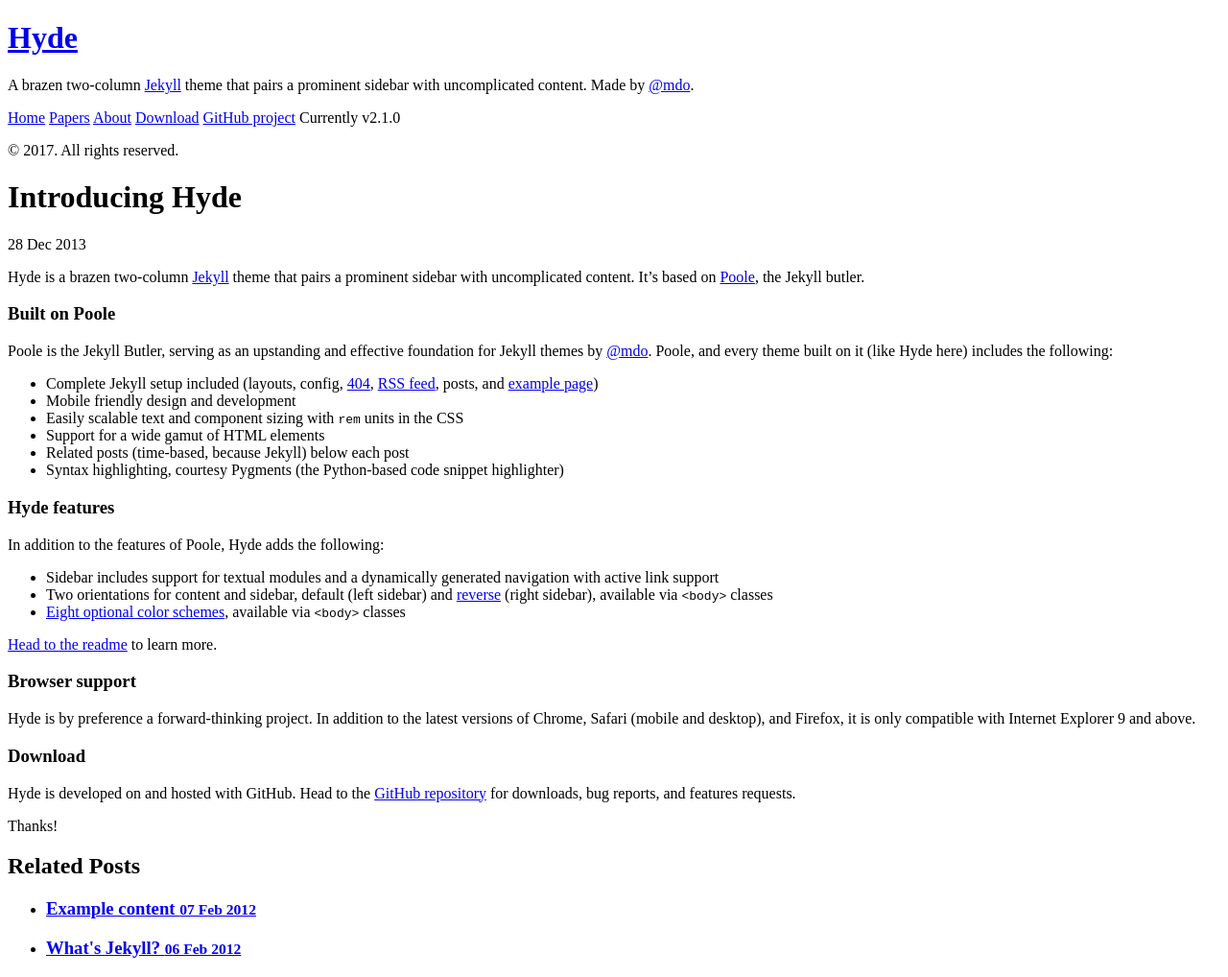
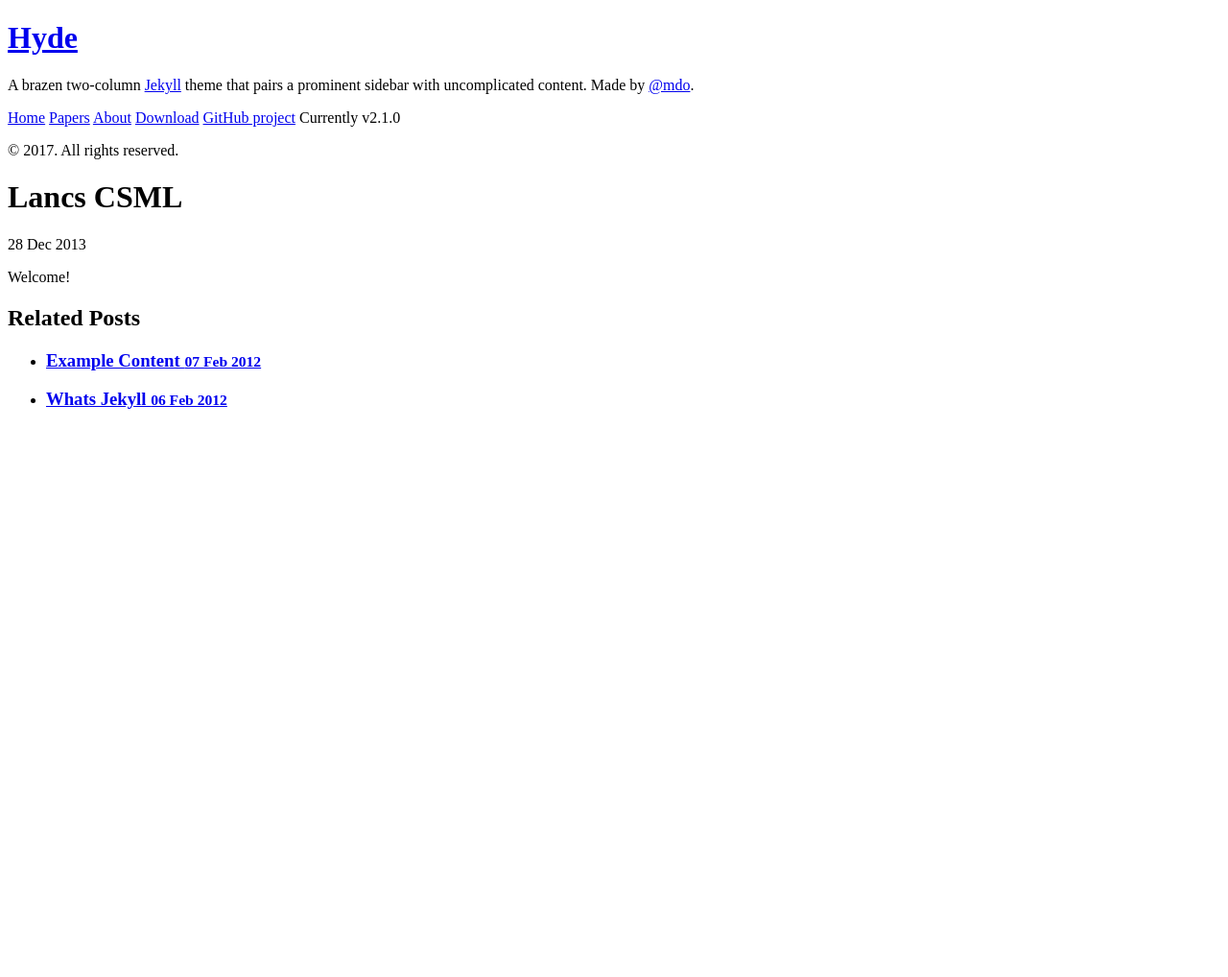
Before and after one commit to LU-CSML/LU-CSML, a Jekyll site: the page built from _posts/2013-12-28-introducing-hyde.md, in a window 1280 px wide. Shown: the whole page at 96% size. Built offline with Jekyll 4.4.1, drawn with Linux system fonts in a browser that asks for light colours; Markdown is read by kramdown in place of the engine named in the settings; after the commit the page ends 900 px from its top, so only the background shows below that.

Commit message:
Update front page

```diff
--- a/_posts/2013-12-28-introducing-hyde.md
+++ b/_posts/2013-12-28-introducing-hyde.md
@@ -1,3 +1,11 @@
+---
+layout: post
+title: Lancs CSML
+---
+
+Welcome!
+
+<!--
 ---
 layout: post
 title: Introducing Hyde
@@ -35,3 +43,4 @@
 Hyde is developed on and hosted with GitHub. Head to the <a href="https://github.com/poole/hyde">GitHub repository</a> for downloads, bug reports, and features requests.
 
 Thanks!
+-->
```
Also changed, not shown: _posts/2012-02-06-whats-jekyll.md (+2 -0 lines), _posts/2012-02-07-example-content.md (+2 -0 lines).
